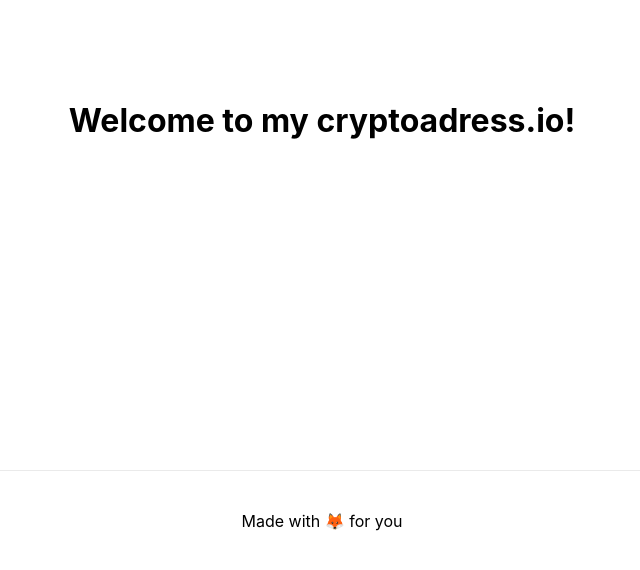
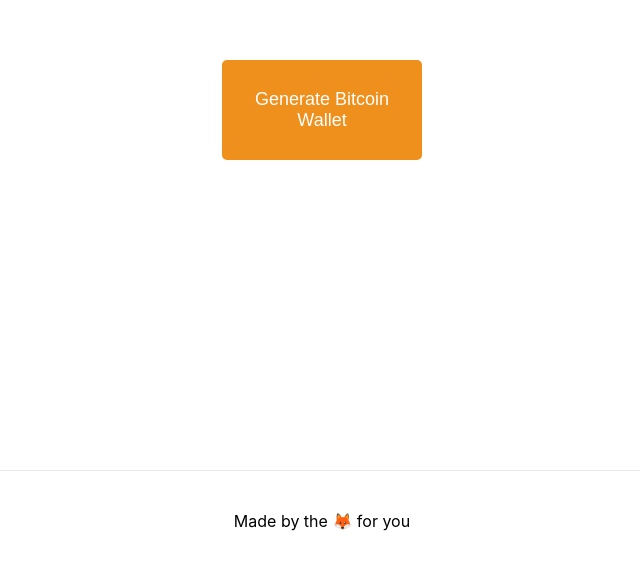
Before and after one commit to cryptoaddressio/cryptoaddress.io, a Next.js app: page / in a window 1280 px wide. Shown: the part 230-800 px from the top of the page, without its empty margins (318-958 px from the left). Built offline with nearby package versions, Linux system fonts and the light colour scheme.

Commit message:
Simple btc wallet generator (no pk)

```diff
--- a/components/Footer.tsx
+++ b/components/Footer.tsx
@@ -3,7 +3,7 @@
 export default function Footer() {
   return (
     <>
-      <footer className={styles.footer}>Made with 🦊 for you</footer>
+      <footer className={styles.footer}>Made by the 🦊 for you</footer>
     </>
   );
 }
--- /dev/null
+++ b/components/Generate.module.css
@@ -0,0 +1,9 @@
+.btn {
+  width: 200px;
+  height: 100px;
+  background-color: #ef8f1c;
+  color: white;
+  border: none;
+  font-size: 18px;
+  border-radius: 5px;
+}
--- /dev/null
+++ b/components/Generate.tsx
@@ -0,0 +1,35 @@
+import React, { useState } from "react";
+import styles from "./Generate.module.css";
+import { Wallet, WalletGenerator } from "../lib/generator";
+
+export const Generate = () => {
+  const [wallet, setWallet] = useState<Wallet>();
+
+  const onClick = () => {
+    const wallet = WalletGenerator.bitcoin();
+    if (wallet) {
+      setWallet(wallet);
+    }
+  };
+
+  return (
+    <div>
+      <div style={{ textAlign: "center" }}>
+        <button className={styles.btn} onClick={onClick}>
+          Generate Bitcoin Wallet
+        </button>
+      </div>
+
+      <div style={{ marginTop: 20 }}>
+        {wallet && (
+          <div style={{ fontSize: 18 }}>
+            Wallet Generated:{" "}
+            <a href={wallet.url} target="_blank">
+              {wallet.address}
+            </a>
+          </div>
+        )}
+      </div>
+    </div>
+  );
+};
--- /dev/null
+++ b/lib/generator.ts
@@ -0,0 +1,25 @@
+import * as bitcoinjs from "bitcoinjs-lib";
+
+export type Wallet = {
+  address: string;
+  privateKey: string;
+  url: string;
+};
+
+export const WalletGenerator = {
+  bitcoin: (): Wallet | null => {
+    const keyPair = bitcoinjs.ECPair.makeRandom();
+    const result = bitcoinjs.payments.p2pkh({ pubkey: keyPair.publicKey });
+
+    if (result.address) {
+      // TODO: Figure out how to get the private key
+      return {
+        address: result.address,
+        privateKey: "?",
+        url: `https://www.blockchain.com/btc/address/${result.address}`,
+      };
+    }
+
+    return null;
+  },
+};
--- a/package.json
+++ b/package.json
@@ -9,8 +9,9 @@
     "export": "next export"
   },
   "dependencies": {
+    "bitcoinjs-lib": "^5.2.0",
     "next": "10.0.1",
-    "react": "17.0.1",
+    "react": "^17.0.1",
     "react-dom": "17.0.1"
   },
   "devDependencies": {
--- a/pages/index.tsx
+++ b/pages/index.tsx
@@ -1,6 +1,7 @@
 import Head from "next/head";
-import Header from "../components/Header";
+import React from "react";
 import Footer from "../components/Footer";
+import { Generate } from "../components/Generate";
 
 export default function Home() {
   return (
@@ -11,7 +12,7 @@
       </Head>
 
       <main>
-        <Header title="Welcome to my cryptoadress.io!" />
+        <Generate />
       </main>
 
       <Footer />
```
Also changed, not shown: 2 other files (tests, documents, lock files or other folders).
